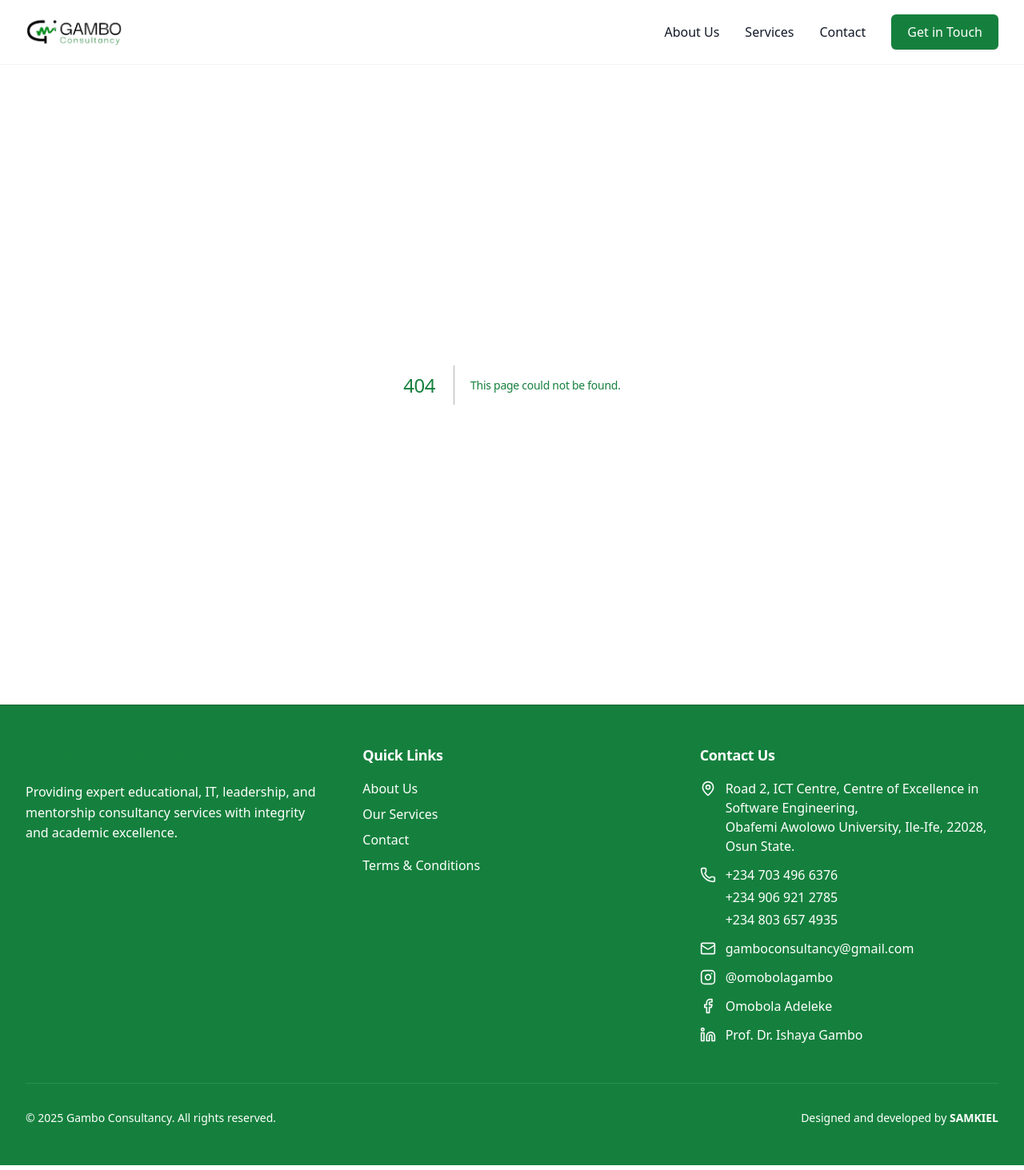
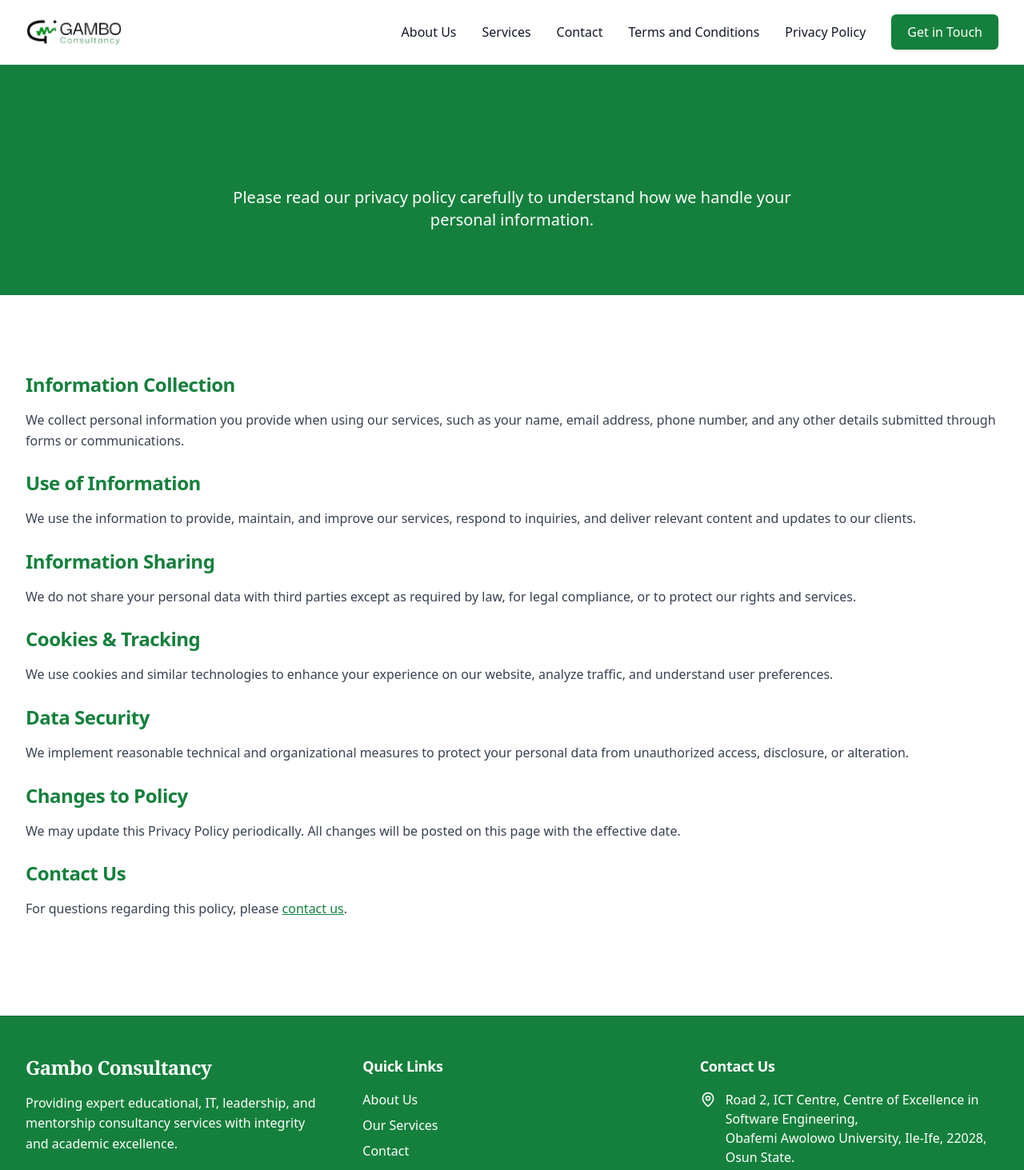
Before and after one commit to samkiell/GamboConsultancy, a Next.js app: page /privacy in a window 1280 px wide. Before the commit this address had no page. Shown: the top 1463 px of the page at 80% size. Built offline with nearby package versions, Linux system fonts and the light colour scheme.

Commit message:
feat: Add Privacy Policy and Terms & Conditions pages, enhance Footer and Navbar with new links

```diff
--- /dev/null
+++ b/src/app/privacy/page.tsx
@@ -0,0 +1,110 @@
+"use client";
+
+import { motion } from "framer-motion";
+import { Section } from "@/components/layout/Section";
+import Link from "next/link";
+
+const fadeInUp = {
+  initial: { opacity: 0, y: 20 },
+  whileInView: { opacity: 1, y: 0 },
+  viewport: { once: true },
+  transition: { duration: 0.6 },
+};
+
+export default function PrivacyPage() {
+  return (
+    <div className="w-full">
+      {/* Hero Header */}
+      <section className="bg-brand-primary text-white py-20">
+        <div className="max-w-7xl mx-auto px-4 sm:px-6 lg:px-8 text-center">
+          <motion.h1
+            initial={{ opacity: 0, y: 20 }}
+            animate={{ opacity: 1, y: 0 }}
+            className="text-4xl md:text-5xl font-bold mb-6"
+          >
+            Privacy Policy
+          </motion.h1>
+          <motion.p
+            initial={{ opacity: 0 }}
+            animate={{ opacity: 1 }}
+            transition={{ delay: 0.2 }}
+            className="text-xl text-white max-w-3xl mx-auto"
+          >
+            Please read our privacy policy carefully to understand how we handle
+            your personal information.
+          </motion.p>
+        </div>
+      </section>
+
+      {/* Privacy Content */}
+      <Section background="white">
+        <div className="max-w-7xl mx-auto">
+          <motion.div {...fadeInUp} className="prose prose-lg text-text-muted">
+            <h2 className="text-2xl font-bold text-brand-primary mb-4">
+              Information Collection
+            </h2>
+            <p className="mb-6">
+              We collect personal information you provide when using our
+              services, such as your name, email address, phone number, and any
+              other details submitted through forms or communications.
+            </p>
+
+            <h2 className="text-2xl font-bold text-brand-primary mb-4">
+              Use of Information
+            </h2>
+            <p className="mb-6">
+              We use the information to provide, maintain, and improve our
+              services, respond to inquiries, and deliver relevant content and
+              updates to our clients.
+            </p>
+
+            <h2 className="text-2xl font-bold text-brand-primary mb-4">
+              Information Sharing
+            </h2>
+            <p className="mb-6">
+              We do not share your personal data with third parties except as
+              required by law, for legal compliance, or to protect our rights
+              and services.
+            </p>
+
+            <h2 className="text-2xl font-bold text-brand-primary mb-4">
+              Cookies & Tracking
+            </h2>
+            <p className="mb-6">
+              We use cookies and similar technologies to enhance your experience
+              on our website, analyze traffic, and understand user preferences.
+            </p>
+
+            <h2 className="text-2xl font-bold text-brand-primary mb-4">
+              Data Security
+            </h2>
+            <p className="mb-6">
+              We implement reasonable technical and organizational measures to
+              protect your personal data from unauthorized access, disclosure,
+              or alteration.
+            </p>
+
+            <h2 className="text-2xl font-bold text-brand-primary mb-4">
+              Changes to Policy
+            </h2>
+            <p className="mb-6">
+              We may update this Privacy Policy periodically. All changes will
+              be posted on this page with the effective date.
+            </p>
+
+            <h2 className="text-2xl font-bold text-brand-primary mb-4">
+              Contact Us
+            </h2>
+            <p className="mb-6">
+              For questions regarding this policy, please{" "}
+              <Link href="/contact" className="text-brand-primary underline">
+                contact us
+              </Link>
+              .
+            </p>
+          </motion.div>
+        </div>
+      </Section>
+    </div>
+  );
+}
--- a/src/app/terms-and-conditions/page.tsx
+++ b/src/app/terms-and-conditions/page.tsx
@@ -3,6 +3,7 @@
 import { motion } from "framer-motion";
 import { Section } from "@/components/layout/Section";
 import { CheckCircle } from "lucide-react";
+import Link from "next/link";
 
 const fadeInUp = {
   initial: { opacity: 0, y: 20 },
@@ -51,8 +52,15 @@ const terms = [
   {
     number: 7,
     title: "Contact Us",
-    content:
-      "For questions or clarifications regarding these terms, please contact us at gamboconsultancy@gmail.com.",
+    content: (
+      <>
+        For questions or clarifications regarding these terms, please{" "}
+        <Link href="/contact" className="text-brand-primary underline">
+          contact us
+        </Link>
+        .
+      </>
+    ),
   },
 ];
 
--- a/src/components/layout/Footer.tsx
+++ b/src/components/layout/Footer.tsx
@@ -10,6 +10,24 @@ import {
 
 export function Footer() {
   const currentYear = new Date().getFullYear();
+  const links = [
+    {
+      name: "About Us",
+      href: "/about",
+    },
+    {
+      name: "Our Services",
+      href: "/services",
+    },
+    {
+      name: "Contact",
+      href: "/contact",
+    },
+    {
+      name: "Terms & Conditions",
+      href: "/terms-and-conditions",
+    },
+  ];
 
   return (
     <footer className="bg-brand-primary text-white py-12 border-t border-brand-primary-light">
@@ -17,7 +35,7 @@ export function Footer() {
         <div className="grid grid-cols-1 md:grid-cols-3 gap-12">
           {/* Brand & Info */}
           <div className="space-y-4">
-            <h3 className="text-2xl font-serif font-bold tracking-tight">
+            <h3 className="text-2xl font-serif font-bold text-white  tracking-tight">
               Gambo Consultancy
             </h3>
             <p className="text-white max-w-sm">
@@ -30,38 +48,18 @@ export function Footer() {
           <div className="space-y-4">
             <h4 className="text-lg font-semibold text-white">Quick Links</h4>
             <ul className="space-y-2">
-              <li>
-                <Link
-                  href="/about"
-                  className="text-white hover:text-white transition-colors"
-                >
-                  About Us
-                </Link>
-              </li>
-              <li>
-                <Link
-                  href="/services"
-                  className="text-white hover:text-white transition-colors"
-                >
-                  Our Services
-                </Link>
-              </li>
-              <li>
-                <Link
-                  href="/contact"
-                  className="text-white hover:text-white transition-colors"
-                >
-                  Contact
-                </Link>
-              </li>
-              <li>
-                <Link
-                  href="/terms-and-conditions"
-                  className="text-white hover:text-white transition-colors"
-                >
-                  Terms & Conditions
-                </Link>
-              </li>
+              {links.map((link) => {
+                return (
+                  <li key={link.name}>
+                    <Link
+                      href={link.href}
+                      className="text-white hover:text-white transition-colors"
+                    >
+                      {link.name}
+                    </Link>
+                  </li>
+                );
+              })}
             </ul>
           </div>
 
--- a/src/components/layout/Navbar.tsx
+++ b/src/components/layout/Navbar.tsx
@@ -14,6 +14,8 @@ export function Navbar() {
     { name: "About Us", href: "/about" },
     { name: "Services", href: "/services" },
     { name: "Contact", href: "/contact" },
+    { name: "Terms and Conditions", href: "/terms-and-conditions" },
+    { name: "Privacy Policy", href: "/privacy" },
   ];
 
   return (
```
Also changed, not shown: src/app/layout.tsx (+14 -15 lines).
